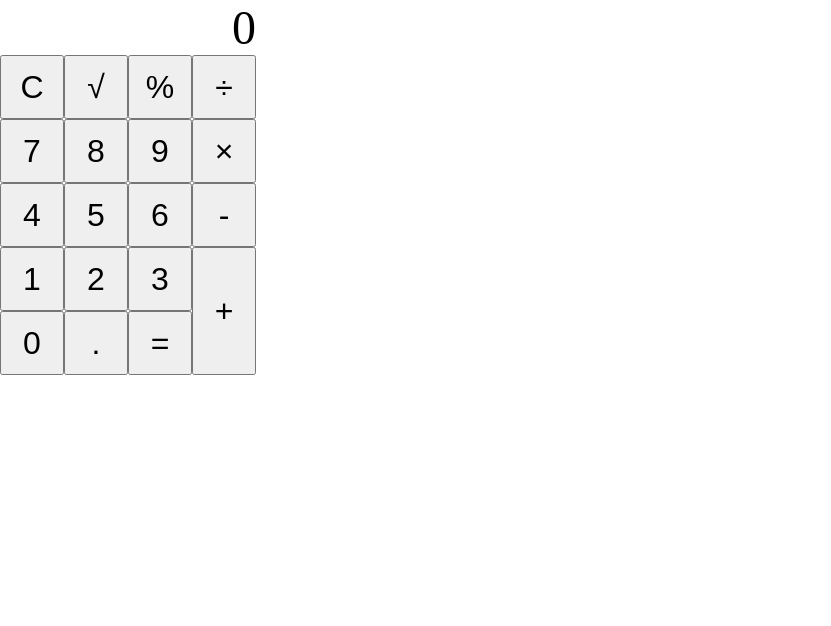
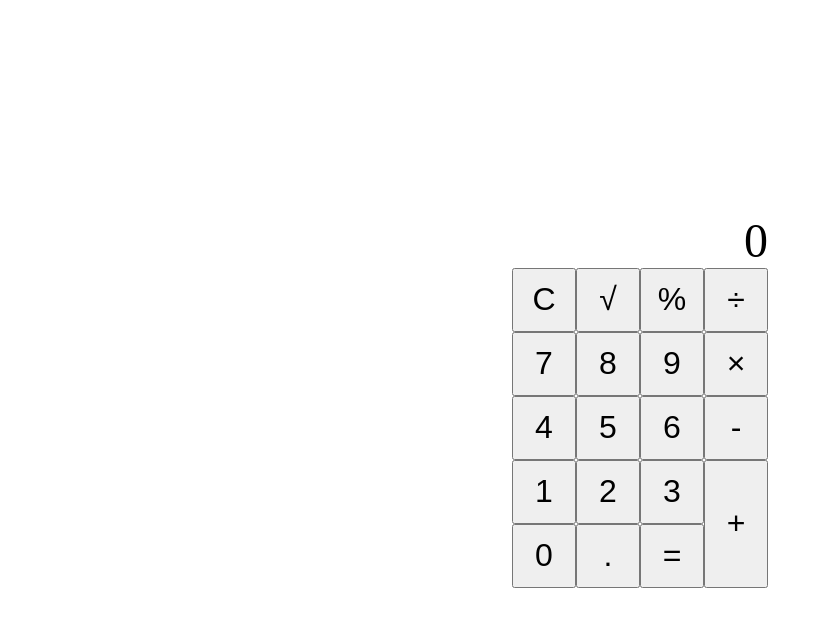
Before and after one commit to fibrous-sausage/odin-calculator, a plain HTML site: page index.html in a window 1280 px wide. Shown: the whole page, without its empty margins (0-831 px from the left). Drawn offline with Linux system fonts and the light colour scheme.

Commit message:
Center content

```diff
--- a/index.html
+++ b/index.html
@@ -7,6 +7,7 @@
     <script src="script.js" defer></script>
 </head>
 <body>
+    <div class="container">
         <div class="calc-body">
             <div class="display">0</div>
             <div class="buttons">
@@ -35,5 +36,6 @@
                 </div>
             </div>
         </div>
+    </div>
 </body>
 </html>
--- a/style.css
+++ b/style.css
@@ -18,6 +18,13 @@ button {
     height: 8rem;
 }
 
+div.container {
+    height: 100%;
+    display: flex;
+    align-items: center;
+    justify-content: center;
+}
+
 .calc-body {
     width: 16rem;
 }
```
Lines whose indentation alone changed are shown as unchanged.
